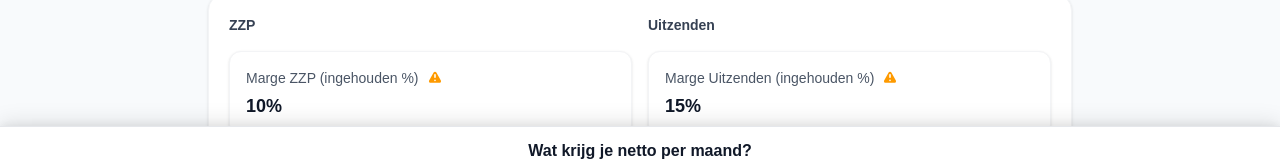
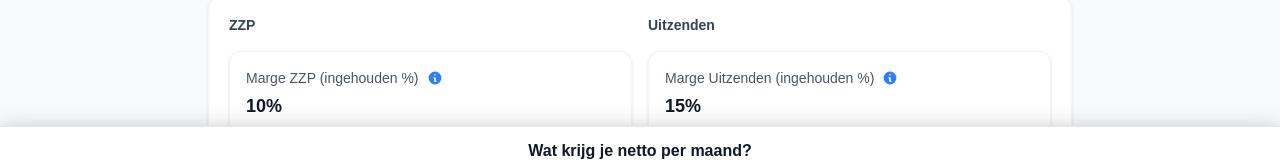
Before and after one commit to vkogmail/zzp-uitzenden-vergelijker, a Next.js app: page / in a window 1280 px wide. Both pictures are taken after a click on the label 630 px from the left and 386 px from the top of the page. Shown: the part 469-630 px from the top of the page. Built offline with nearby package versions, Linux system fonts and the light colour scheme.

Commit message:
Version 1.3: Standardize tooltip icons to blue info icon

```diff
--- a/components/Calculator.tsx
+++ b/components/Calculator.tsx
@@ -228,8 +228,8 @@
           <div className="flex items-center gap-2 mb-1">
             <label className="text-sm text-gray-600">Marge ZZP (ingehouden %)</label>
           <div className="group relative">
-            <svg className={`w-4 h-4 cursor-help ${(marginZzp > 0 && marginEmp > 0 && Math.abs(marginZzp - marginEmp) > 1) ? 'text-amber-500' : 'text-gray-400'}`} fill="currentColor" viewBox="0 0 20 20">
-              <path fillRule="evenodd" d="M8.257 3.099c.765-1.36 2.722-1.36 3.486 0l5.58 9.92c.75 1.334-.213 2.98-1.742 2.98H4.42c-1.53 0-2.493-1.646-1.743-2.98l5.58-9.92zM11 13a1 1 0 11-2 0 1 1 0 012 0zm-1-8a1 1 0 00-1 1v3a1 1 0 002 0V6a1 1 0 00-1-1z" clipRule="evenodd" />
+            <svg className="w-4 h-4 cursor-help text-blue-500" fill="currentColor" viewBox="0 0 20 20">
+              <path fillRule="evenodd" d="M18 10a8 8 0 11-16 0 8 8 0 0116 0zm-7-4a1 1 0 11-2 0 1 1 0 012 0zM9 9a1 1 0 000 2v3a1 1 0 001 1h1a1 1 0 100-2v-3a1 1 0 00-1-1H9z" clipRule="evenodd" />
             </svg>
             <div className="absolute bottom-full left-1/2 transform -translate-x-1/2 mb-2 w-72 p-2 bg-gray-800 text-white text-xs rounded opacity-0 group-hover:opacity-100 transition-opacity pointer-events-none z-10 whitespace-normal">
               {(marginZzp > 0 && marginEmp > 0 && Math.abs(marginZzp - marginEmp) > 1) && (
@@ -271,8 +271,8 @@
               <div className="flex items-center gap-2">
                 <span>• Pensioen totaal (grondslag {pensionBasePct}%, max 30% jaarruimte)</span>
                 <div className="group relative">
-                  <svg className={`w-4 h-4 cursor-help ${Math.abs(pensionTotalPct - (pensionEmployee + wgPensionEmployer)) > 1 ? 'text-amber-500' : 'text-gray-400'}`} fill="currentColor" viewBox="0 0 20 20">
-                    <path fillRule="evenodd" d="M8.257 3.099c.765-1.36 2.722-1.36 3.486 0l5.58 9.92c.75 1.334-.213 2.98-1.742 2.98H4.42c-1.53 0-2.493-1.646-1.743-2.98l5.58-9.92zM11 13a1 1 0 11-2 0 1 1 0 012 0zm-1-8a1 1 0 00-1 1v3a1 1 0 002 0V6a1 1 0 00-1-1z" clipRule="evenodd" />
+                  <svg className="w-4 h-4 cursor-help text-blue-500" fill="currentColor" viewBox="0 0 20 20">
+                    <path fillRule="evenodd" d="M18 10a8 8 0 11-16 0 8 8 0 0116 0zm-7-4a1 1 0 11-2 0 1 1 0 012 0zM9 9a1 1 0 000 2v3a1 1 0 001 1h1a1 1 0 100-2v-3a1 1 0 00-1-1H9z" clipRule="evenodd" />
                   </svg>
                   <div className="absolute bottom-full left-1/2 transform -translate-x-1/2 mb-2 w-72 p-2 bg-gray-800 text-white text-xs rounded opacity-0 group-hover:opacity-100 transition-opacity pointer-events-none z-10 whitespace-normal">
                     {Math.abs(pensionTotalPct - (pensionEmployee + wgPensionEmployer)) > 1 && (
@@ -457,8 +457,8 @@
           <div className="flex items-center gap-2 mb-1">
             <label className="text-sm text-gray-600">Marge Uitzenden (ingehouden %)</label>
           <div className="group relative">
-            <svg className={`w-4 h-4 cursor-help ${(marginZzp > 0 && marginEmp > 0 && Math.abs(marginZzp - marginEmp) > 1) ? 'text-amber-500' : 'text-gray-400'}`} fill="currentColor" viewBox="0 0 20 20">
-              <path fillRule="evenodd" d="M8.257 3.099c.765-1.36 2.722-1.36 3.486 0l5.58 9.92c.75 1.334-.213 2.98-1.742 2.98H4.42c-1.53 0-2.493-1.646-1.743-2.98l5.58-9.92zM11 13a1 1 0 11-2 0 1 1 0 012 0zm-1-8a1 1 0 00-1 1v3a1 1 0 002 0V6a1 1 0 00-1-1z" clipRule="evenodd" />
+            <svg className="w-4 h-4 cursor-help text-blue-500" fill="currentColor" viewBox="0 0 20 20">
+              <path fillRule="evenodd" d="M18 10a8 8 0 11-16 0 8 8 0 0116 0zm-7-4a1 1 0 11-2 0 1 1 0 012 0zM9 9a1 1 0 000 2v3a1 1 0 001 1h1a1 1 0 100-2v-3a1 1 0 00-1-1H9z" clipRule="evenodd" />
             </svg>
             <div className="absolute bottom-full left-1/2 transform -translate-x-1/2 mb-2 w-72 p-2 bg-gray-800 text-white text-xs rounded opacity-0 group-hover:opacity-100 transition-opacity pointer-events-none z-10 whitespace-normal">
               {(marginZzp > 0 && marginEmp > 0 && Math.abs(marginZzp - marginEmp) > 1) && (
@@ -507,8 +507,8 @@
               <div className="flex items-center gap-2">
                 <span className="text-gray-600">Totaal pensioen (werknemer {pensionEmployee.toFixed(1)}% + werkgever {wgPensionEmployer.toFixed(2)}%):</span>
                 <div className="group relative">
-                  <svg className={`w-4 h-4 cursor-help ${Math.abs(pensionTotalPct - (pensionEmployee + wgPensionEmployer)) > 1 ? 'text-amber-500' : 'text-gray-400'}`} fill="currentColor" viewBox="0 0 20 20">
-                    <path fillRule="evenodd" d="M8.257 3.099c.765-1.36 2.722-1.36 3.486 0l5.58 9.92c.75 1.334-.213 2.98-1.742 2.98H4.42c-1.53 0-2.493-1.646-1.743-2.98l5.58-9.92zM11 13a1 1 0 11-2 0 1 1 0 012 0zm-1-8a1 1 0 00-1 1v3a1 1 0 002 0V6a1 1 0 00-1-1z" clipRule="evenodd" />
+                  <svg className="w-4 h-4 cursor-help text-blue-500" fill="currentColor" viewBox="0 0 20 20">
+                    <path fillRule="evenodd" d="M18 10a8 8 0 11-16 0 8 8 0 0116 0zm-7-4a1 1 0 11-2 0 1 1 0 012 0zM9 9a1 1 0 000 2v3a1 1 0 001 1h1a1 1 0 100-2v-3a1 1 0 00-1-1H9z" clipRule="evenodd" />
                   </svg>
                   <div className="absolute bottom-full left-1/2 transform -translate-x-1/2 mb-2 w-72 p-2 bg-gray-800 text-white text-xs rounded opacity-0 group-hover:opacity-100 transition-opacity pointer-events-none z-10 whitespace-normal">
                     {Math.abs(pensionTotalPct - (pensionEmployee + wgPensionEmployer)) > 1 && (
--- a/components/DetailedResults.tsx
+++ b/components/DetailedResults.tsx
@@ -148,8 +148,8 @@
                         <div className="flex items-center gap-2">
                           <span className="text-gray-600">• Pensioen ({pensionBasePct}% × {pensionTotalPct}%, max 30% jaarruimte):</span>
                           <div className="group relative">
-                            <svg className={`w-4 h-4 cursor-help ${Math.abs(pensionTotalPct - (pensionEmployee + wgPensionEmployer)) > 1 ? 'text-amber-500' : 'text-gray-400'}`} fill="currentColor" viewBox="0 0 20 20">
-                              <path fillRule="evenodd" d="M8.257 3.099c.765-1.36 2.722-1.36 3.486 0l5.58 9.92c.75 1.334-.213 2.98-1.742 2.98H4.42c-1.53 0-2.493-1.646-1.743-2.98l5.58-9.92zM11 13a1 1 0 11-2 0 1 1 0 012 0zm-1-8a1 1 0 00-1 1v3a1 1 0 002 0V6a1 1 0 00-1-1z" clipRule="evenodd" />
+                            <svg className="w-4 h-4 cursor-help text-blue-500" fill="currentColor" viewBox="0 0 20 20">
+                              <path fillRule="evenodd" d="M18 10a8 8 0 11-16 0 8 8 0 0116 0zm-7-4a1 1 0 11-2 0 1 1 0 012 0zM9 9a1 1 0 000 2v3a1 1 0 001 1h1a1 1 0 100-2v-3a1 1 0 00-1-1H9z" clipRule="evenodd" />
                             </svg>
                             <div className="absolute bottom-full left-1/2 transform -translate-x-1/2 mb-2 w-72 p-2 bg-gray-800 text-white text-xs rounded opacity-0 group-hover:opacity-100 transition-opacity pointer-events-none z-10 whitespace-normal">
                               {Math.abs(pensionTotalPct - (pensionEmployee + wgPensionEmployer)) > 1 && (
```
